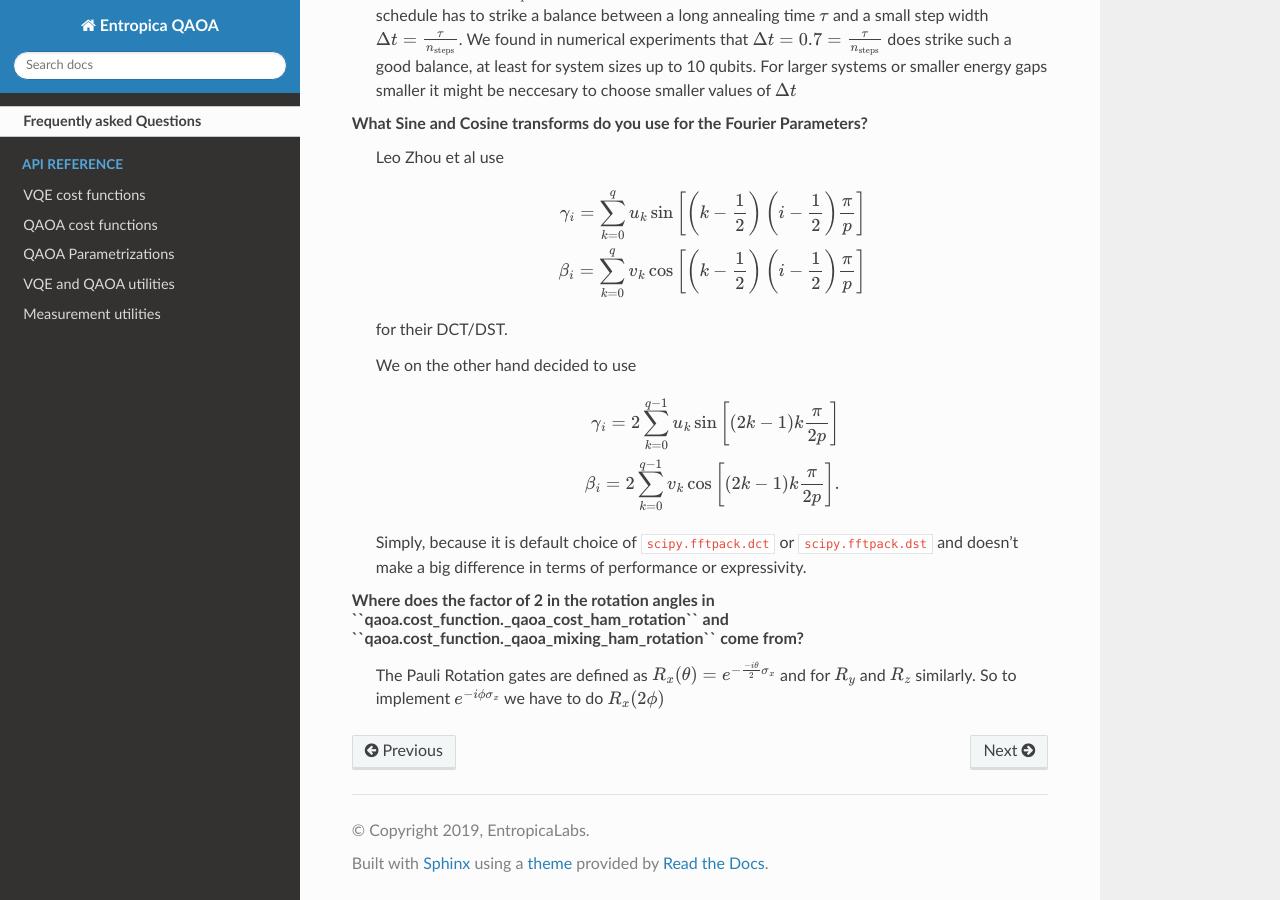
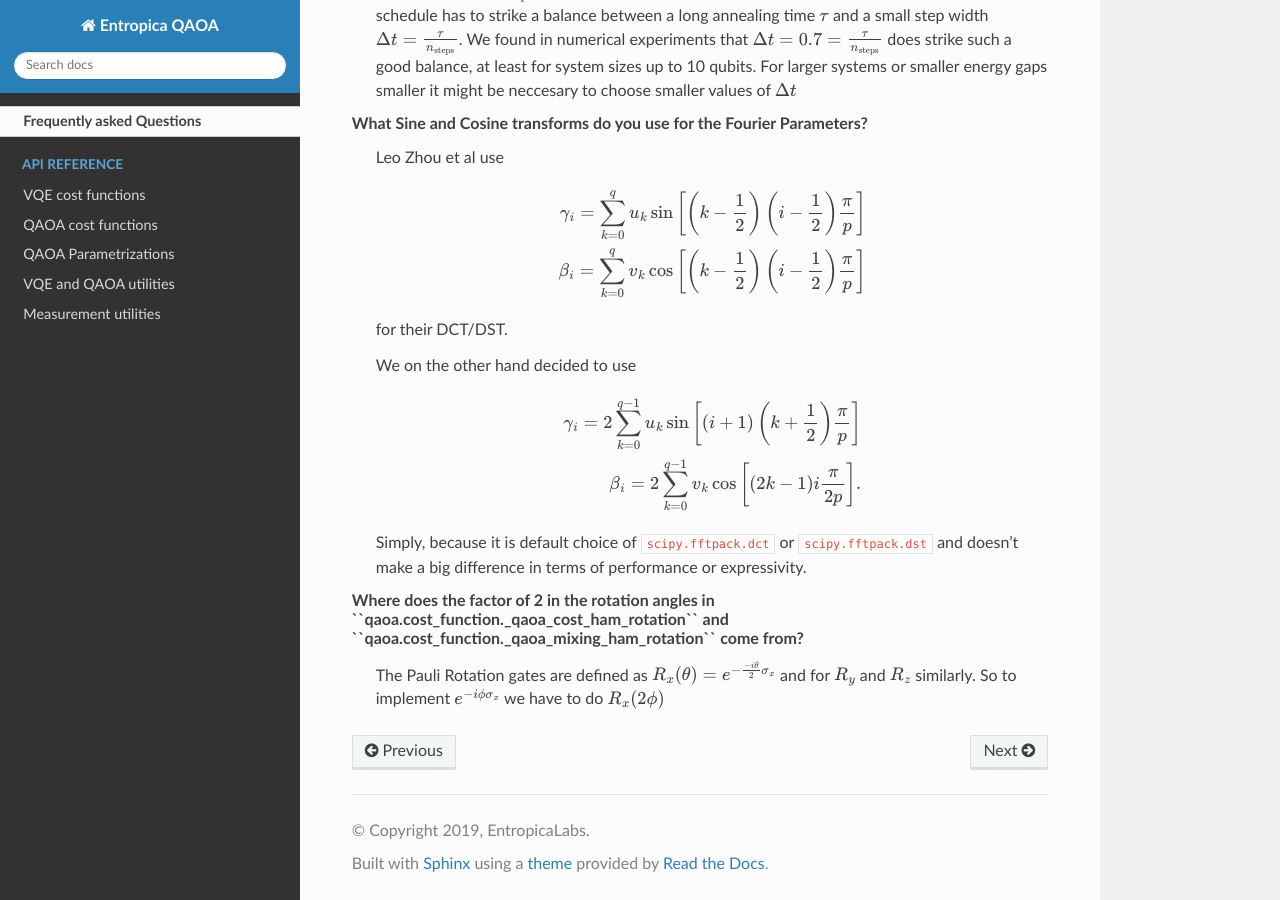
Before and after one commit to entropicalabs/entropica_qaoa, a Sphinx documentation site: the page built from docs/source/faq.rst, in a window 1280 px wide and 900 px high, scrolled down 502 px. Built offline with Sphinx 7.4.7 and the Read the Docs theme 2.0.0, drawn with Linux system fonts in a browser that asks for light colours; pages that are not in the unit, such as notebooks, are missing from menus.

Commit message:
fixed DCT / DST formula in the FAQ

```diff
--- a/docs/source/faq.rst
+++ b/docs/source/faq.rst
@@ -60,12 +60,12 @@ Frequently asked Questions
 
         \gamma_i = 2 \sum_{k=0}^{q-1} u_k
                     \sin \left[
-                            (2k - 1) k \frac{\pi}{2p}
+                            (i + 1) \left(k+\frac{1}{2}\right) \frac{\pi}{p}
                          \right]
 
         \beta_i = 2 \sum_{k=0}^{q-1} v_k
                     \cos \left[
-                            (2k - 1) k \frac{\pi}{2p}
+                            (2k - 1) i \frac{\pi}{2p}
                          \right].
 
     Simply, because it is default choice of ``scipy.fftpack.dct`` or
```
